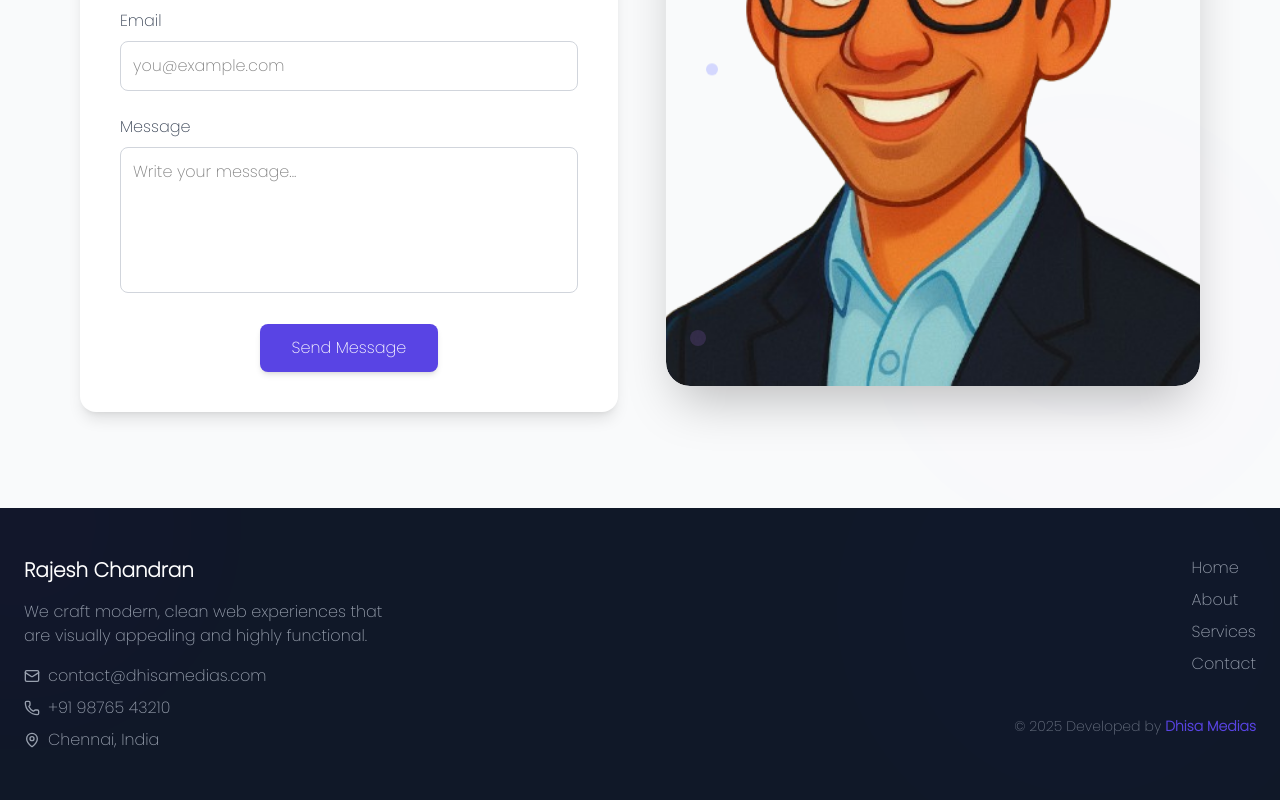
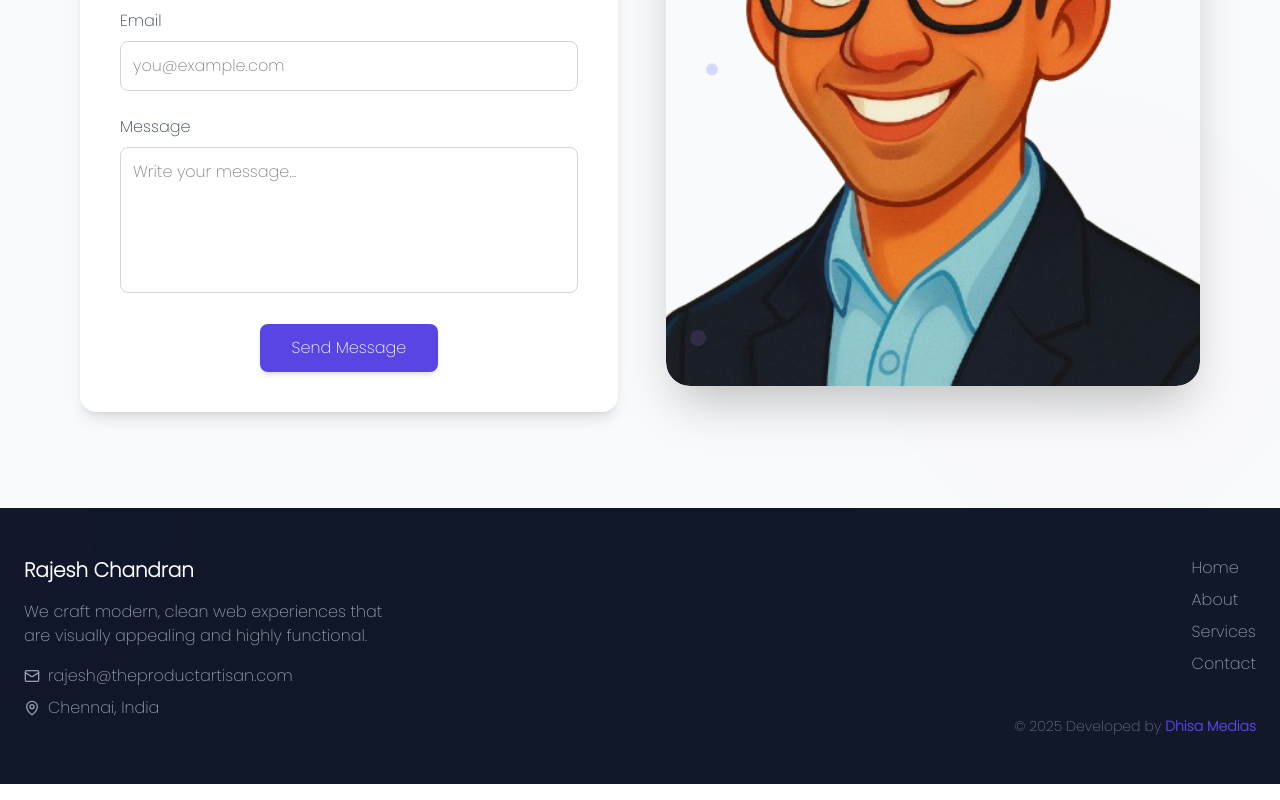
Before and after one commit to rootdisha/Rajesh-website-new, a React (Vite) app: page / in a window 1280 px wide. Shown: the part 6216-7016 px from the top of the page. Built offline with nearby package versions, Linux system fonts and the light colour scheme.

Commit message:
update content d

```diff
--- a/src/Component/Footer.jsx
+++ b/src/Component/Footer.jsx
@@ -34,12 +34,12 @@
           <div className="flex flex-col gap-2 text-gray-400">
             <div className="flex items-center gap-2">
               <Mail className="w-4 h-4" />
-              <span>contact@dhisamedias.com</span>
+              <span>rajesh@theproductartisan.com</span>
             </div>
-            <div className="flex items-center gap-2">
+            {/* <div className="flex items-center gap-2">
               <Phone className="w-4 h-4" />
               <span>+91 98765 43210</span>
-            </div>
+            </div> */}
             <div className="flex items-center gap-2">
               <MapPin className="w-4 h-4" />
               <span>Chennai, India</span>
```
